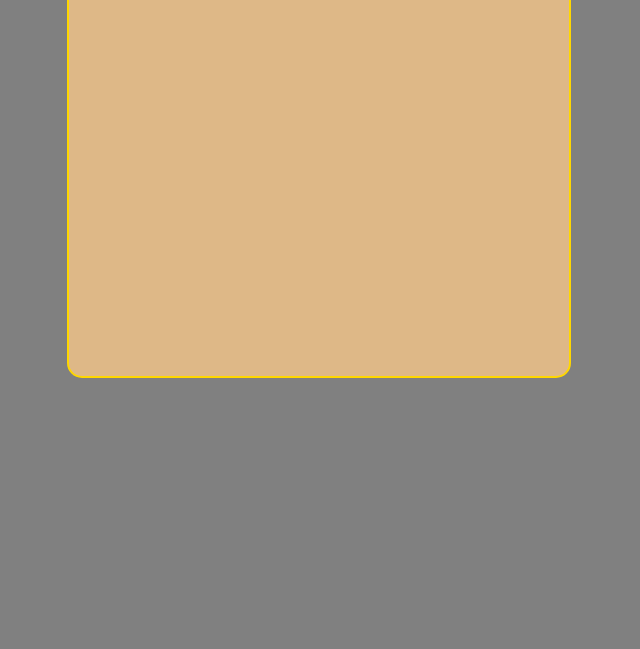
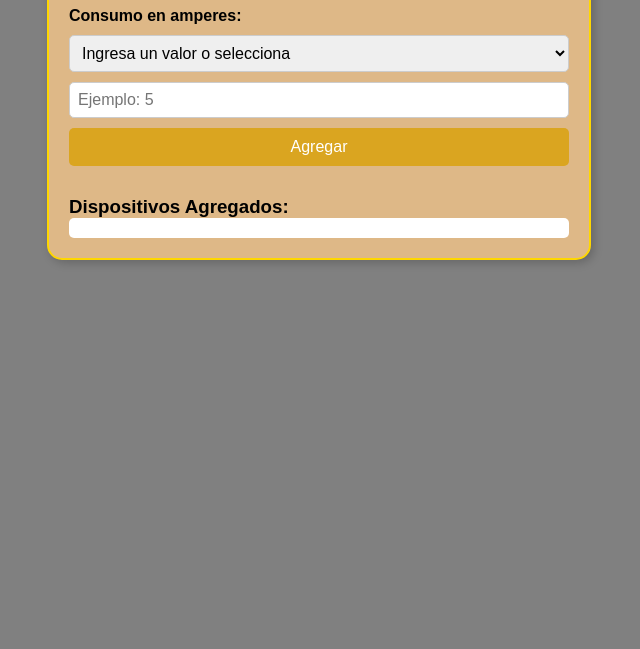
Before and after one commit to fitoparodi/proyectoJavaS, a website: page index.html in a window 1280 px wide. Shown: the part 151-800 px from the top of the page, without its empty margins (321-961 px from the left). Drawn offline with Linux system fonts and the light colour scheme.

Commit message:
creo que agregue la ultima actualizacion

```diff
--- a/index.html
+++ b/index.html
@@ -11,6 +11,7 @@
 <main>
 <div class="contenedor">
     <h1>AMPERADORA</h1>
+    <form>
     <label for="dispositivo">Dispositivo:</label>
     <input type="text" id="dispositivo" placeholder="Ejemplo: Heladera">
 
@@ -27,9 +28,11 @@
         <h3>Dispositivos Agregados:</h3>
         <div id="items"></div>
     </div>
+    </form>
 </div>
 
 </main>
-<script src="./js/main.js"></script>
+<script src="./js/main.js">
+</script>
 </body>
 </html>
--- a/js/main.js
+++ b/js/main.js
@@ -8,7 +8,9 @@ document.addEventListener("DOMContentLoaded", function () {
     document.querySelector("button").addEventListener("click", agregarDispositivo);
 });
 
-function agregarDispositivo() {
+function agregarDispositivo(event) {
+    event.preventDefault()
+
     let nombre = document.getElementById("dispositivo").value.trim();
     let consumoSelect = document.getElementById("consumo").value;
     let consumoManual = document.getElementById("consumoManual").value.trim();
@@ -36,7 +38,7 @@ function agregarDispositivo() {
 
     document.getElementById("items").appendChild(item);
 
-    // Limpiar campos
+
     document.getElementById("dispositivo").value = "";
     document.getElementById("consumoManual").value = "";
     document.getElementById("consumo").value = "";
--- a/scss/pages/_inicio.scss
+++ b/scss/pages/_inicio.scss
@@ -1,35 +1,81 @@
 body {
     background: gray;
+    font-family: Arial, sans-serif;
 }
-main{
+
+main {
     display: flex;
     justify-content: center;
     margin-top: 25px;
 }
 
 .contenedor {
-
     background-color: burlywood;
     border: 2px solid gold;
     border-radius: 15px;
     width: 95%;
-    height: 500px;
-    display: block;
-    align-items: center;
+    max-width: 500px;
+    padding: 20px;
+    box-shadow: 3px 3px 10px rgba(0, 0, 0, 0.2);
+}
 
+h1 {
+    text-align: center;
+    color: black;
+    text-shadow: -2px 2px wheat;
+}
 
-    @media (min-width: 500px){
-        width: 500px;
-    }
+/* Estiliza el formulario */
+form {
+    display: flex;
+    flex-direction: column;
+    gap: 10px; /* Espacio entre elementos */
+}
 
-    h1 {
-        display: flex;
-        flex-direction: column;
-        align-items: center;
-        color: black;
-        margin-top: 5px;
-        text-shadow: -2px 2px wheat;
-    }
+label {
+    font-weight: bold;
+}
 
+/* Inputs y select con buen tamaño */
+input, select {
+    padding: 8px;
+    border: 1px solid #ccc;
+    border-radius: 5px;
+    font-size: 16px;
+}
 
+/* Botón con buen diseño */
+button {
+    padding: 10px;
+    background: goldenrod;
+    border: none;
+    color: white;
+    font-size: 16px;
+    cursor: pointer;
+    border-radius: 5px;
+    transition: background 0.3s;
 }
+
+button:hover {
+    background: darkgoldenrod;
+}
+
+/* Estilo para los dispositivos agregados */
+.lista {
+    margin-top: 20px;
+}
+
+#items {
+    background: white;
+    padding: 10px;
+    border-radius: 5px;
+}
+
+.item {
+    display: flex;
+    justify-content: space-between;
+    background: lightgray;
+    padding: 5px;
+    margin-top: 5px;
+    border-radius: 3px;
+}
```
Also changed, not shown: css/styles.css, 1 other file.
